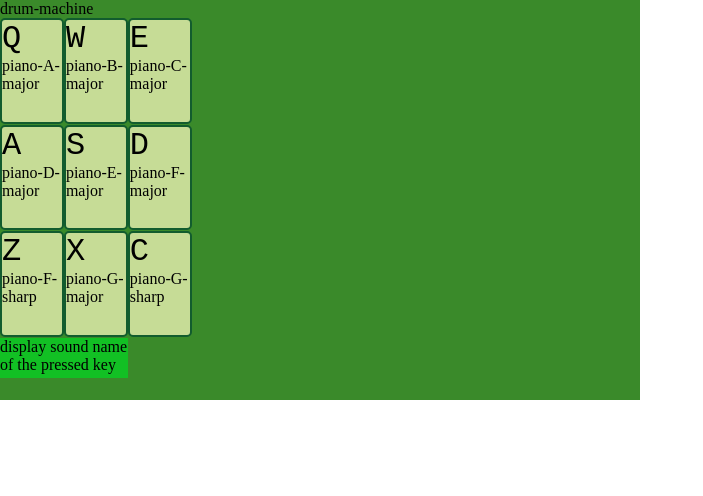
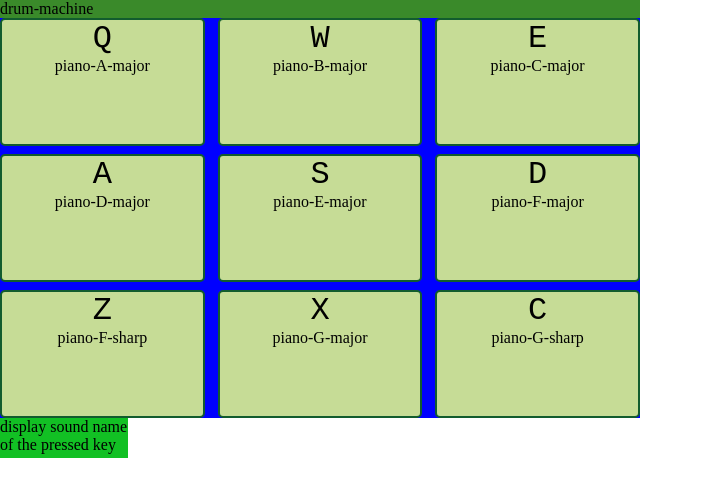
Before and after one commit to katerina-shche/drum-machine, a React (Create React App) app: page / in a window 1280 px wide. Shown: the top 496 px of the page, without its empty margins (0-703 px from the left). Built offline with nearby package versions, Linux system fonts and the light colour scheme.

Commit message:
css flex basis for drumpads

```diff
--- a/src/App.css
+++ b/src/App.css
@@ -15,10 +15,12 @@
 
 }
 .drum-pads-box {
-  width: 30%;
-  height: 80%;
+  background-color: blue;
+  width: 100%;
+  height: 100%;
   display: flex;
   flex-flow: row wrap;
+  gap: 2%;
 
 }
 .display {
@@ -26,6 +28,3 @@
   width: 10vw;
   height: 5vh;
 }
-.drum-pad {
- flex-basis: 33.3%;
-}
--- a/src/components/DrumPad.css
+++ b/src/components/DrumPad.css
@@ -2,10 +2,14 @@
     background-color: rgb(198, 220, 150);
     border: 2px rgb(18, 92, 46) solid;
     border-radius: 5px;
-    width: 33%;
-    height: 33%;
+    flex-basis: 32%;
     display: flex;
     flex-flow: column wrap;
+    align-items: center;
+    /* why it doesnt work?
+    place-items: center;
+    */
+
   }
 
   kbd {
```
